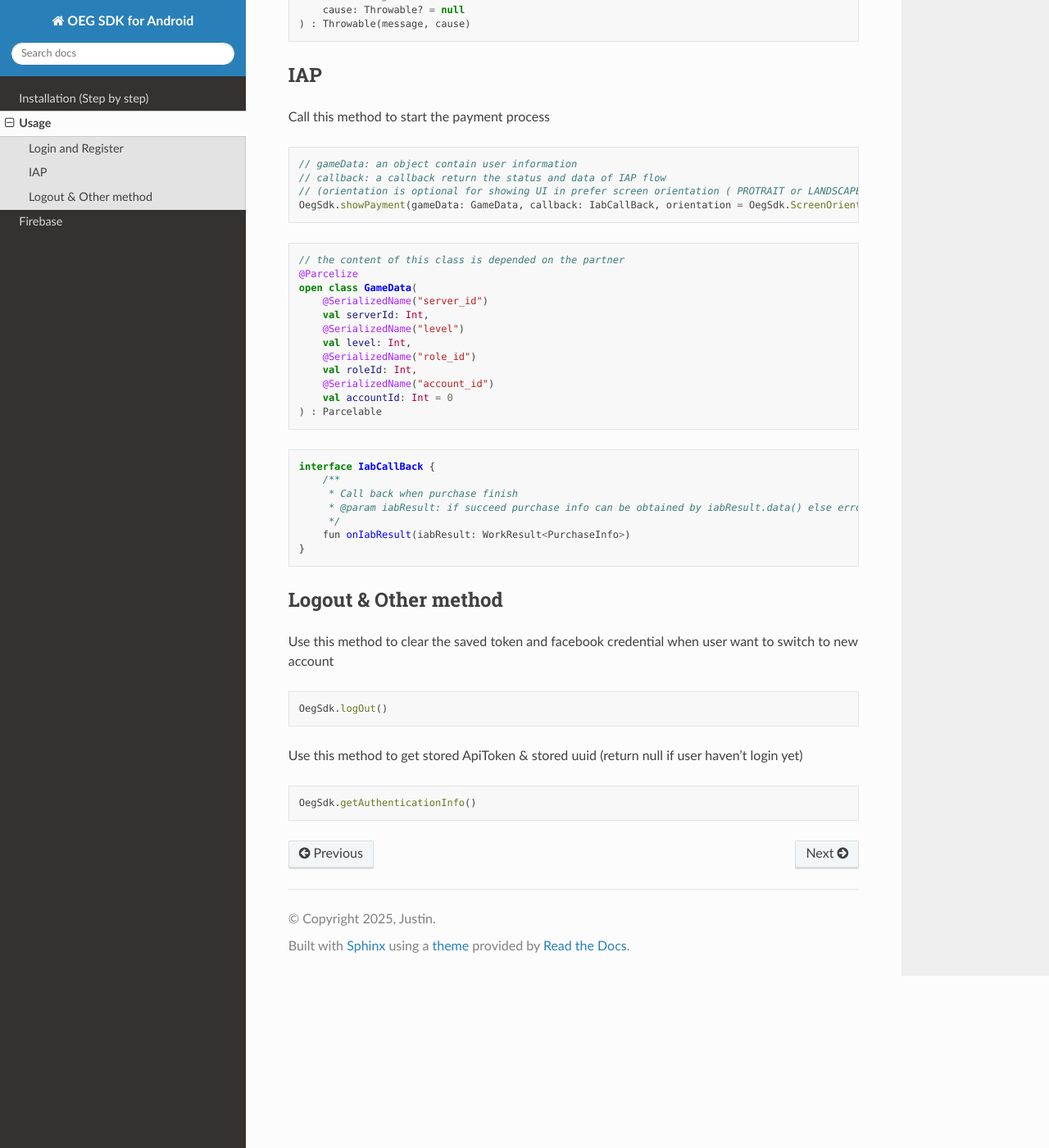
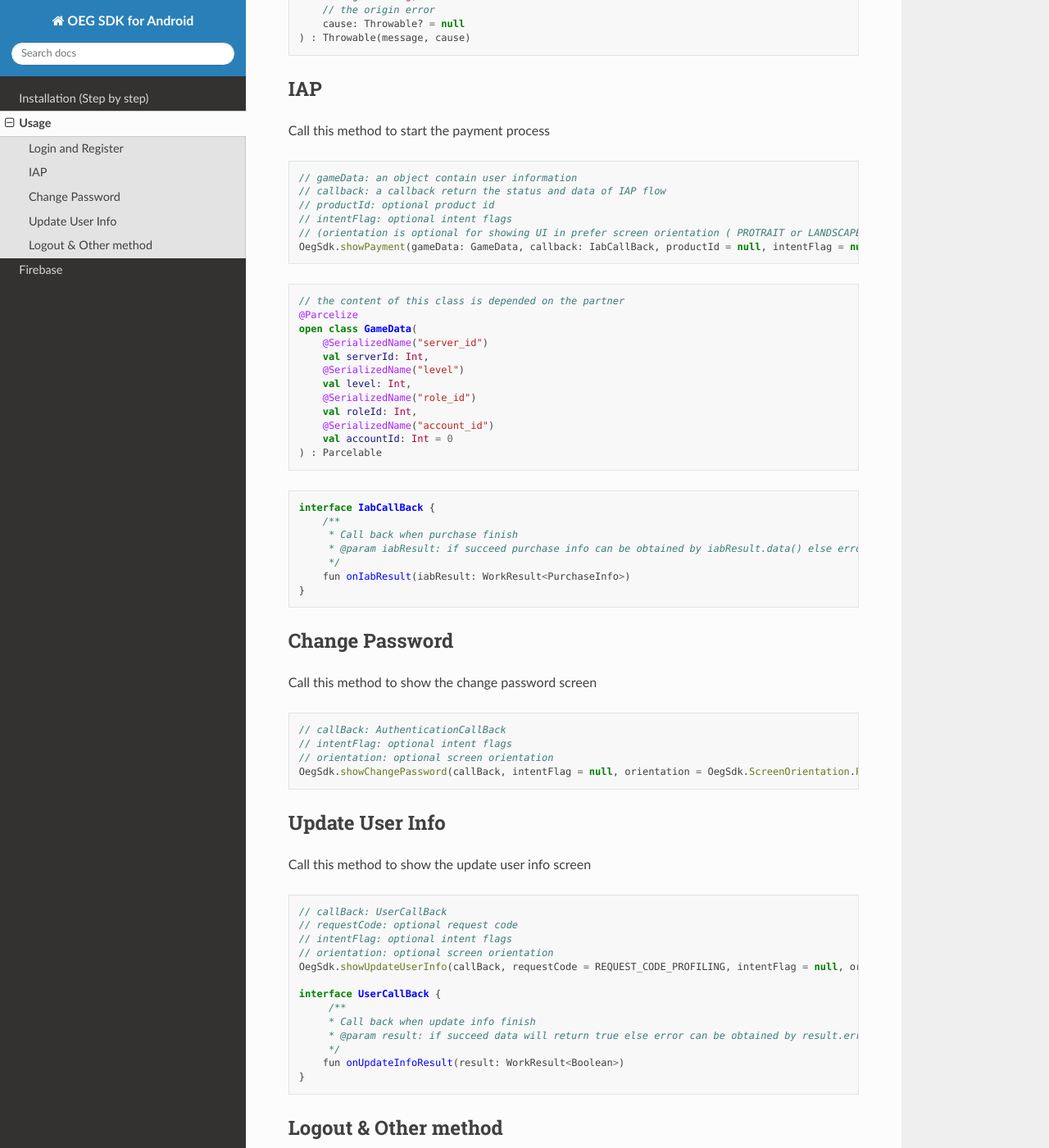
Before and after one commit to congtuyenvip/Oeg-Sdk-Doc-For-Android, a Sphinx documentation site: the page built from docs/source/usage.rst, in a window 1280 px wide and 1400 px high, scrolled down 1205 px. Shown: the whole window at 82% size. Built offline with Sphinx 7.4.7 and the Read the Docs theme 3.1.0, drawn with Linux system fonts in a browser that asks for light colours; some of the changed text lies outside the part shown.

Commit message:
[DEV] update docs

```diff
--- a/docs/source/installation.rst
+++ b/docs/source/installation.rst
@@ -83,7 +83,7 @@ Configuration
         class <your app class name> : Application() {
             override fun onCreate() {
                 super.onCreate()
-                SunGameSDK.init(this)
+                OegSdk.init(this)
                 // Other init code
             }
          }
--- a/docs/source/usage.rst
+++ b/docs/source/usage.rst
@@ -13,7 +13,8 @@ Call this method to show the authentication screen
         // onRegisterResult(authenticationResult) see funcation's docs
         // onChangePassResult(changePasswordResult: WorkResult<Boolean>)
         // (orientation is optional for showing UI in prefer screen orientation ( PROTRAIT or LANDSCAPE), default is PORTRAIT
-        OegSdk.showLogin(authenticationCallBack, orientation = OegSdk.ScreenOrientation.PORTRAIT)
+        // intentFlag is optional for intent flags
+        OegSdk.showLogin(authenticationCallBack, intentFlag = null, orientation = OegSdk.ScreenOrientation.PORTRAIT)
 
 which callback is:
 
@@ -76,8 +77,10 @@ Call this method to start the payment process
 
         // gameData: an object contain user information
         // callback: a callback return the status and data of IAP flow
+        // productId: optional product id
+        // intentFlag: optional intent flags
         // (orientation is optional for showing UI in prefer screen orientation ( PROTRAIT or LANDSCAPE), default is PORTRAIT
-        OegSdk.showPayment(gameData: GameData, callback: IabCallBack, orientation = OegSdk.ScreenOrientation.PORTRAIT)
+        OegSdk.showPayment(gameData: GameData, callback: IabCallBack, productId = null, intentFlag = null, orientation = OegSdk.ScreenOrientation.PORTRAIT)
 
 .. code-block:: kotlin
 
@@ -104,6 +107,39 @@ Call this method to start the payment process
             fun onIabResult(iabResult: WorkResult<PurchaseInfo>)
         }
 
+Change Password
+^^^^^^^^^^^^^^^^^^^^^^^^^^^^^
+
+Call this method to show the change password screen
+
+.. code-block:: java
+
+        // callBack: AuthenticationCallBack
+        // intentFlag: optional intent flags
+        // orientation: optional screen orientation
+        OegSdk.showChangePassword(callBack, intentFlag = null, orientation = OegSdk.ScreenOrientation.PORTRAIT)
+
+Update User Info
+^^^^^^^^^^^^^^^^^^^^^^^^^^^^^
+
+Call this method to show the update user info screen
+
+.. code-block:: java
+
+        // callBack: UserCallBack
+        // requestCode: optional request code
+        // intentFlag: optional intent flags
+        // orientation: optional screen orientation
+        OegSdk.showUpdateUserInfo(callBack, requestCode = REQUEST_CODE_PROFILING, intentFlag = null, orientation = OegSdk.ScreenOrientation.PORTRAIT)
+
+        interface UserCallBack {
+             /**
+             * Call back when update info finish
+             * @param result: if succeed data will return true else error can be obtained by result.error()
+             */
+            fun onUpdateInfoResult(result: WorkResult<Boolean>)
+        }
+
 
 Logout & Other method
 ^^^^^^^^^^^^^^^^^^^^^^^^^^^^^
@@ -112,7 +148,7 @@ Use this method to clear the saved token and facebook credential when user want
 
 .. code-block:: java
 
-        OegSdk.logOut()
+        OegSdk.logout()
 
 Use this method to get stored ApiToken & stored uuid (return null if user haven't login yet)
 
```
Also changed, not shown: docs/source/firebase.rst (+4 -4 lines).
